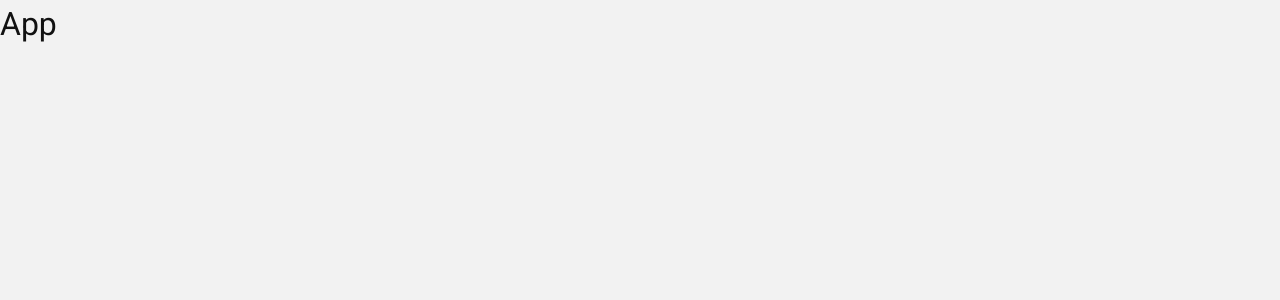
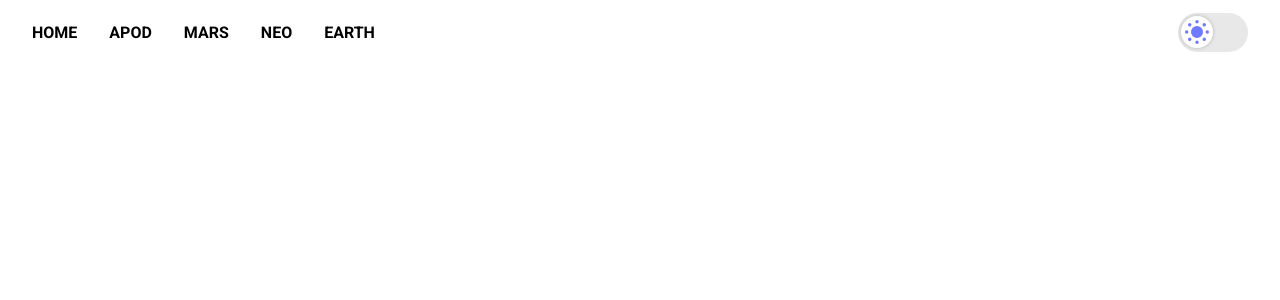
Before and after one commit to NinaBucic/Internship-16-NASA, a React (Vite) app: page / in a window 1280 px wide. Shown: the top 300 px of the page. Built offline with nearby package versions, Linux system fonts and the light colour scheme.

Commit message:
Add Layout component with Navigation, edit theme toggle button

```diff
--- a/src/App.tsx
+++ b/src/App.tsx
@@ -1,3 +1,4 @@
+import AppRouter from "./AppRouter";
 import ErrorFallback from "./components/ErrorFallback";
 import { ThemeProvider } from "./contexts/ThemeContext";
 import { ErrorBoundary } from "react-error-boundary";
@@ -6,7 +7,7 @@ function App() {
   return (
     <ThemeProvider>
       <ErrorBoundary FallbackComponent={ErrorFallback}>
-        <h1>App</h1>
+        <AppRouter />
       </ErrorBoundary>
     </ThemeProvider>
   );
--- /dev/null
+++ b/src/AppRouter.tsx
@@ -0,0 +1,15 @@
+import { BrowserRouter, Route, Routes } from "react-router-dom";
+import { ROUTES } from "./constants/routes";
+import Layout from "./components/Layout";
+
+const AppRouter = () => {
+  return (
+    <BrowserRouter>
+      <Routes>
+        <Route path={ROUTES.HOME} element={<Layout />}></Route>
+      </Routes>
+    </BrowserRouter>
+  );
+};
+
+export default AppRouter;
--- /dev/null
+++ b/src/components/Layout.tsx
@@ -0,0 +1,15 @@
+import { Outlet } from "react-router-dom";
+import { Navigation } from "./Navigation";
+
+const Layout = () => {
+  return (
+    <div>
+      <Navigation />
+      <main>
+        <Outlet />
+      </main>
+    </div>
+  );
+};
+
+export default Layout;
--- /dev/null
+++ b/src/components/Navigation/Navigation.tsx
@@ -0,0 +1,43 @@
+import { ROUTES } from "../../constants/routes";
+import { useTheme } from "../../contexts/ThemeContext";
+import { Link } from "react-router-dom";
+import "./navigation.css";
+
+export const Navigation = () => {
+  const { theme, toggleTheme } = useTheme();
+
+  return (
+    <header className="nav-header">
+      <nav className="nav-links">
+        <Link to={ROUTES.HOME} className="nav-link">
+          HOME
+        </Link>
+        <Link to={ROUTES.APOD} className="nav-link">
+          APOD
+        </Link>
+        <Link to={ROUTES.MARS_ROVER} className="nav-link">
+          MARS
+        </Link>
+        <Link to={ROUTES.NEO} className="nav-link">
+          NEO
+        </Link>
+        <Link to={ROUTES.EARTH} className="nav-link">
+          EARTH
+        </Link>
+      </nav>
+      <label
+        htmlFor="toggleSwitch"
+        title="toggle switch"
+        className="toggleSwitch"
+      >
+        <input
+          id="toggleSwitch"
+          type="checkbox"
+          checked={theme === "dark"}
+          onChange={toggleTheme}
+        />
+        <span className="themeSlider" />
+      </label>
+    </header>
+  );
+};
--- /dev/null
+++ b/src/components/Navigation/index.ts
@@ -0,0 +1 @@
+export * from "./Navigation.tsx";
--- /dev/null
+++ b/src/components/Navigation/navigation.css
@@ -0,0 +1,57 @@
+.nav-header {
+  height: 65px;
+  display: flex;
+  justify-content: space-between;
+  align-items: center;
+  padding: 0 32px;
+}
+
+.nav-header input[type="checkbox"] {
+  display: none;
+}
+
+.toggleSwitch {
+  position: relative;
+  display: inline-block;
+  height: 2.4rem;
+  width: 4.4rem;
+}
+
+.themeSlider {
+  position: absolute;
+  cursor: pointer;
+  height: 2.4rem;
+  background-color: #e8e8e8;
+  transition: 0.4s;
+  border-radius: 8rem;
+  width: 4.4rem;
+  padding: 0.2rem;
+}
+
+.themeSlider::before {
+  content: url("../../assets/images/sun-icon.svg");
+  height: 2rem;
+  width: 2rem;
+  position: absolute;
+  background-color: #ffffff;
+  text-align: center;
+  transition: 0.4s;
+  border-radius: 4rem;
+  box-shadow: 0px 0px 4px rgba(0, 0, 0, 0.2);
+}
+
+input:checked + .themeSlider {
+  background-color: #707aff;
+}
+input:checked + .themeSlider::before {
+  content: url("../../assets/images/moon-icon.svg");
+  transform: translateX(calc(3.8rem - 1.6rem - 0.2rem));
+}
+
+.nav-link {
+  margin-right: 32px;
+}
+
+.nav-link:hover {
+  color: var(--main-color);
+}
--- /dev/null
+++ b/src/constants/routes.ts
@@ -0,0 +1,11 @@
+type Routes = {
+  [key: string]: string;
+};
+
+export const ROUTES: Routes = {
+  HOME: "/",
+  APOD: "/apod",
+  MARS_ROVER: "/mars-rover",
+  NEO: "/neo",
+  EARTH: "/earth",
+};
--- a/src/index.css
+++ b/src/index.css
@@ -1,8 +1,10 @@
 @import url("./fonts.css");
 
 :root {
-  --background-color: #f2f2f2;
-  --text-color: #121212;
+  --background-color: white;
+  --text-color: black;
+  --main-color: mediumslateblue;
+  --gray-color: darkgrey;
 }
 
 [data-theme="dark"] {
@@ -27,3 +29,14 @@ body {
   color: var(--text-color);
   transition: background-color 0.3s ease, color 0.3s ease;
 }
+
+a {
+  text-decoration: none;
+  color: var(--text-color);
+  font-weight: 600;
+  cursor: pointer;
+}
+
+a:hover {
+  text-decoration: none;
+}
```
Also changed, not shown: src/assets/images/moon-icon.svg (added), src/assets/images/sun-icon.svg (added).
